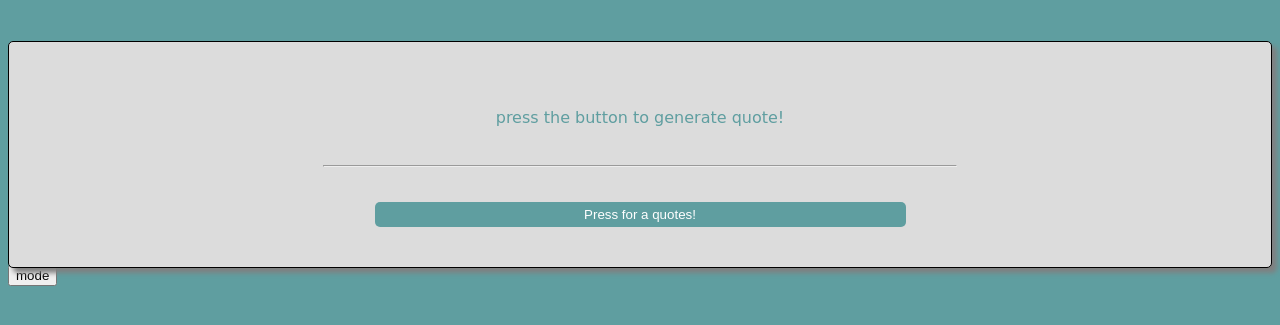
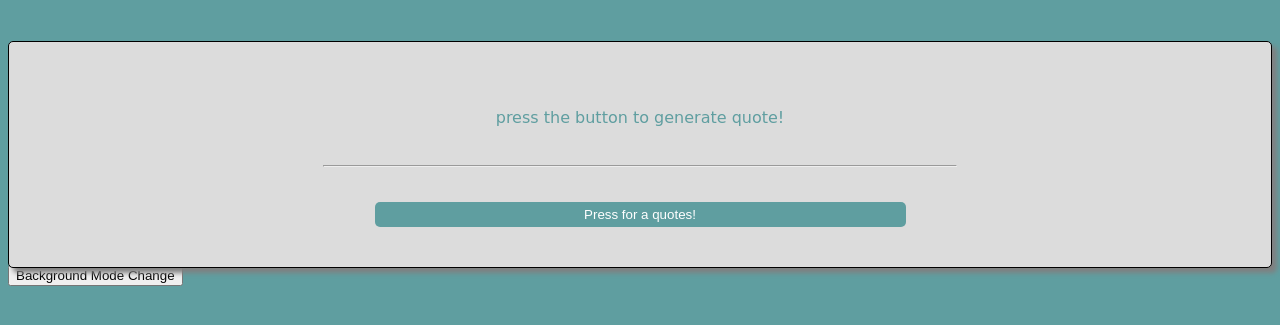
Before and after one commit to ijayhub/Random_Quotes, a plain HTML site: page index.html in a window 1280 px wide. Shown: the part 79-404 px from the top of the page. Drawn offline with Linux system fonts and the light colour scheme; a web font is replaced by a local one.

Commit message:
A Random Quote Generator

```diff
--- a/index.html
+++ b/index.html
@@ -22,7 +22,7 @@
 
         </div>
         <div>
-            <button id= btn2>mode</button>
+            <button id= btn2>Background Mode Change</button>
             </div>
 
 
```
